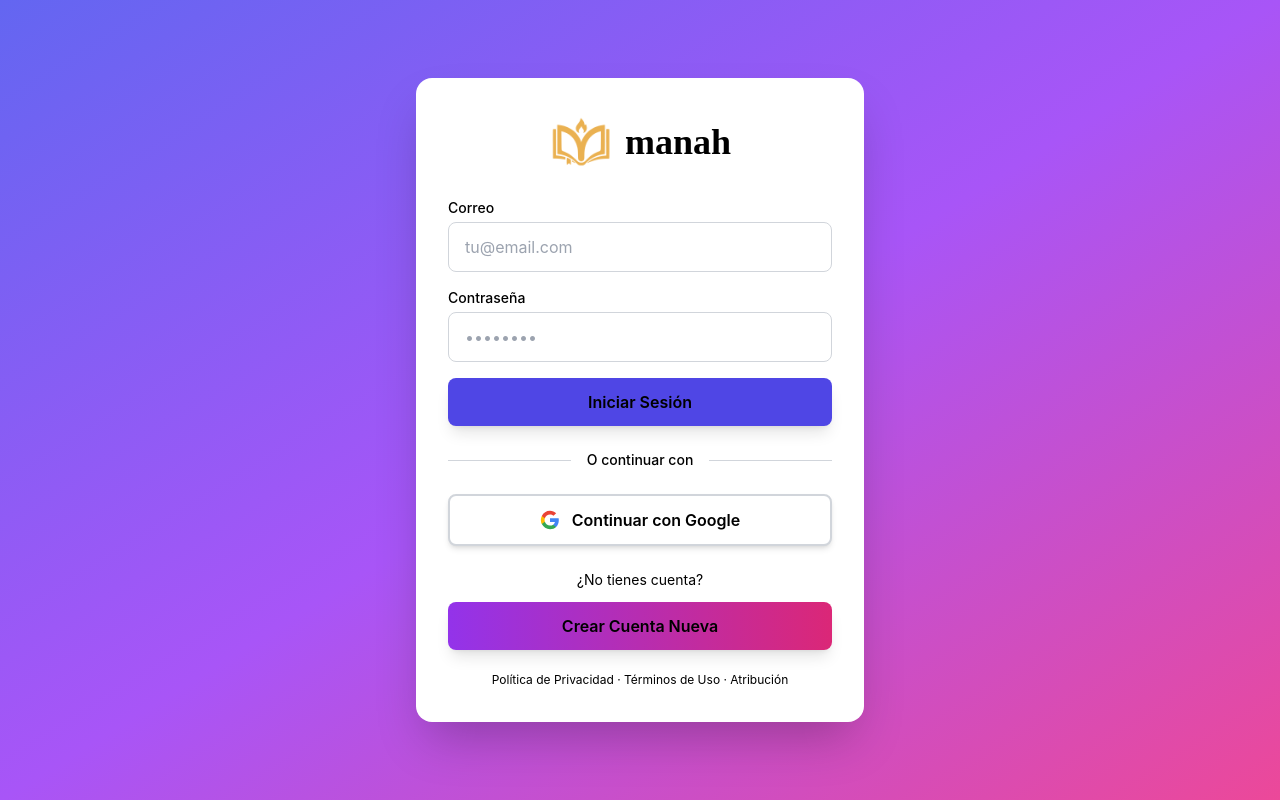
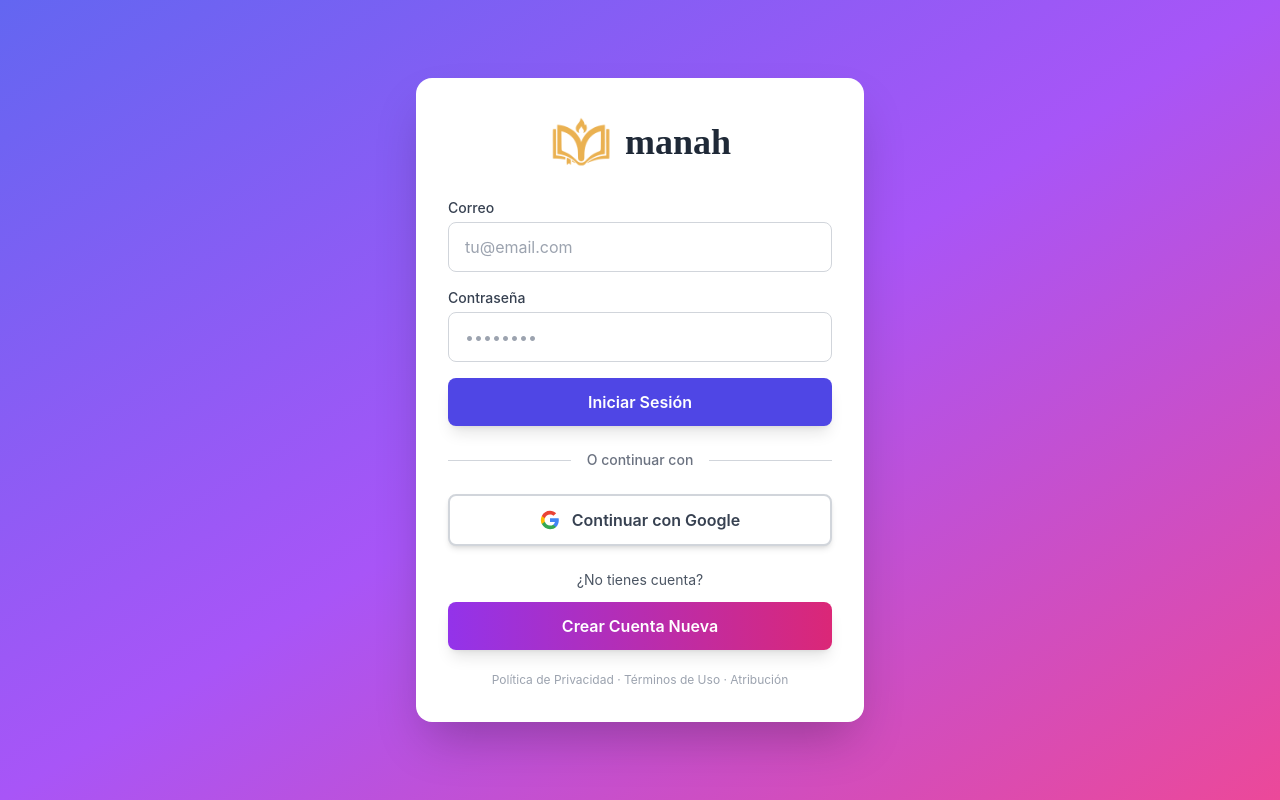
Before and after one commit to jeirison47/appbible, a React (Vite) app in the folder frontend/: page /login in a window 1280 px wide. Built offline with nearby package versions, Linux system fonts and the light colour scheme; no server answers; a web font is replaced by a local one.

Commit message:
fix: inputs blancos en dark mode en login y registro

```diff
--- a/frontend/src/index.css
+++ b/frontend/src/index.css
@@ -16,21 +16,12 @@ body {
   @apply bg-gray-900 text-gray-100;
 }
 
-/* Forzar modo claro en páginas de autenticación */
-.light {
-  color-scheme: light !important;
-}
-
-.light,
-.light * {
-  color: initial !important;
-}
-
-.light input,
-.light textarea,
-.light select {
-  background-color: white !important;
-  color: #1f2937 !important;
+/* Corregir autofill del navegador en modo oscuro */
+.dark input:-webkit-autofill,
+.dark input:-webkit-autofill:hover,
+.dark input:-webkit-autofill:focus {
+  -webkit-box-shadow: 0 0 0 30px #374151 inset !important;
+  -webkit-text-fill-color: #f3f4f6 !important;
 }
 
 code {
--- a/frontend/src/pages/LoginPage.tsx
+++ b/frontend/src/pages/LoginPage.tsx
@@ -83,7 +83,7 @@ export default function LoginPage() {
   // Mostrar loading si Auth0 está procesando o sincronizando
   if (isLoading || syncingAuth0) {
     return (
-      <div className="min-h-screen flex items-center justify-center bg-gradient-to-br from-indigo-500 via-purple-500 to-pink-500 light">
+      <div className="min-h-screen flex items-center justify-center bg-gradient-to-br from-indigo-500 via-purple-500 to-pink-500">
         <div className="text-center">
           <div className="animate-spin rounded-full h-16 w-16 border-b-4 border-white mx-auto"></div>
           <p className="text-white mt-4 text-lg font-semibold">
@@ -95,7 +95,7 @@ export default function LoginPage() {
   }
 
   return (
-    <div className="min-h-screen flex items-center justify-center bg-gradient-to-br from-indigo-500 via-purple-500 to-pink-500 light">
+    <div className="min-h-screen flex items-center justify-center bg-gradient-to-br from-indigo-500 via-purple-500 to-pink-500">
       <div className="max-w-md w-full mx-4">
         <div className="bg-white dark:bg-gray-800 rounded-2xl shadow-2xl p-8">
           {/* Header */}
--- a/frontend/src/pages/RegisterPage.tsx
+++ b/frontend/src/pages/RegisterPage.tsx
@@ -93,7 +93,7 @@ export default function RegisterPage() {
   // Mostrar loading si Auth0 está procesando o sincronizando
   if (isLoading || syncingAuth0) {
     return (
-      <div className="min-h-screen flex items-center justify-center bg-gradient-to-br from-indigo-500 via-purple-500 to-pink-500 light">
+      <div className="min-h-screen flex items-center justify-center bg-gradient-to-br from-indigo-500 via-purple-500 to-pink-500">
         <div className="text-center">
           <div className="animate-spin rounded-full h-16 w-16 border-b-4 border-white mx-auto"></div>
           <p className="text-white mt-4 text-lg font-semibold">
@@ -105,7 +105,7 @@ export default function RegisterPage() {
   }
 
   return (
-    <div className="min-h-screen flex items-center justify-center bg-gradient-to-br from-indigo-500 via-purple-500 to-pink-500 light">
+    <div className="min-h-screen flex items-center justify-center bg-gradient-to-br from-indigo-500 via-purple-500 to-pink-500">
       <div className="max-w-md w-full mx-4">
         <div className="bg-white dark:bg-gray-800 rounded-2xl shadow-2xl p-8">
           {/* Header */}
```
